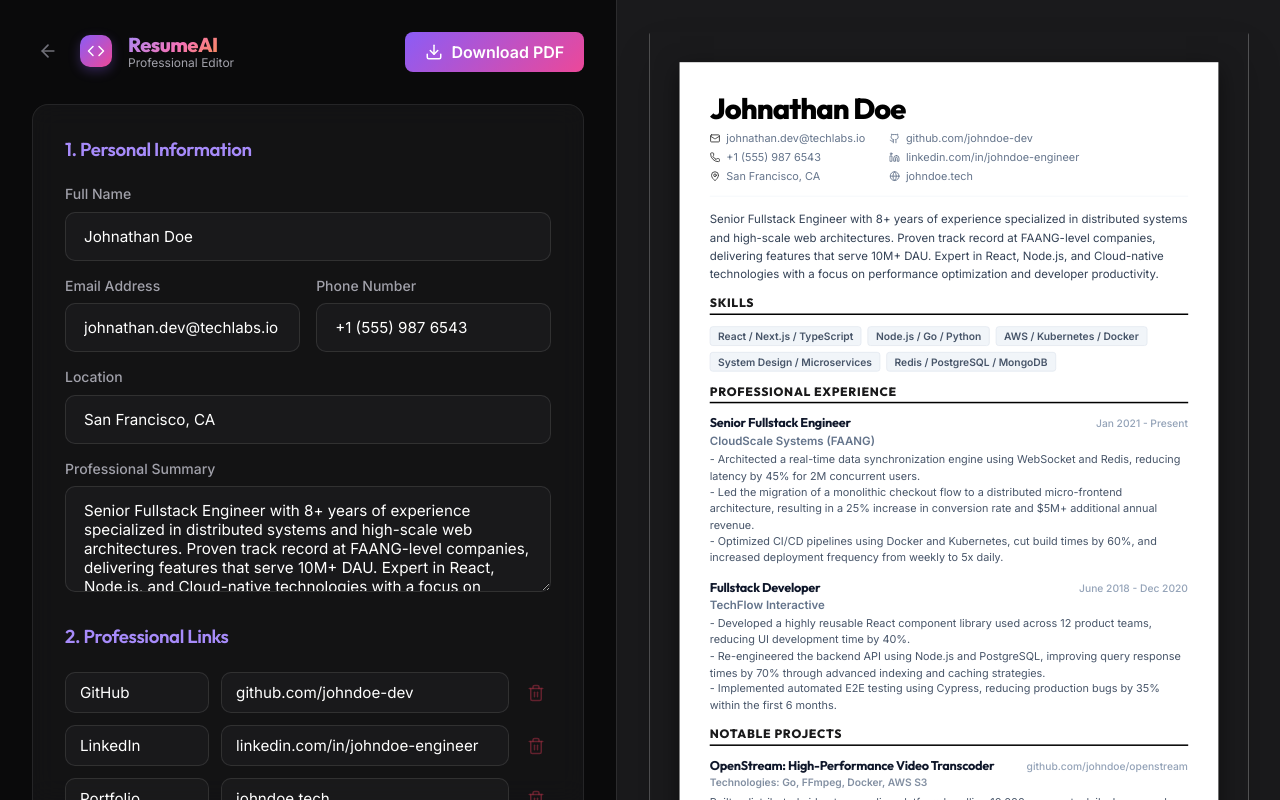
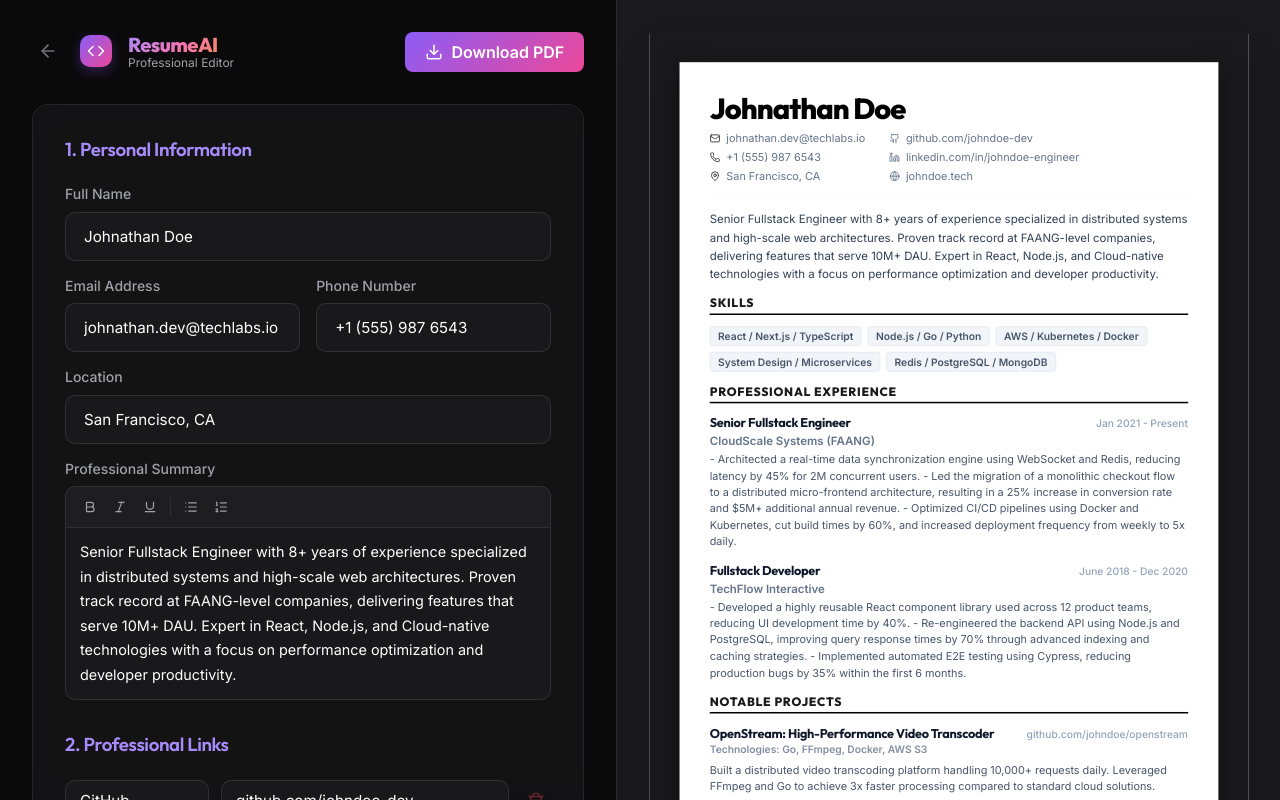
Before and after one commit to lyanh135531/my-cv, a React (Vite) app: page / in a window 1280 px wide. Both pictures are taken after a click on the button "Get Started". Built offline with nearby package versions, Linux system fonts and the light colour scheme.

Commit message:
feat: Implement RichTextEditor, CV section forms with AI description optimization, and a new Silicon Valley CV template.

```diff
--- a/package.json
+++ b/package.json
@@ -11,6 +11,11 @@
   },
   "dependencies": {
     "@google/generative-ai": "^0.24.1",
+    "@tiptap/extension-placeholder": "^3.20.1",
+    "@tiptap/extension-underline": "^3.20.1",
+    "@tiptap/pm": "^3.20.1",
+    "@tiptap/react": "^3.20.1",
+    "@tiptap/starter-kit": "^3.20.1",
     "framer-motion": "^12.35.1",
     "lucide-react": "^0.577.0",
     "react": "^19.2.0",
@@ -23,6 +28,7 @@
     "@types/node": "^24.10.1",
     "@types/react": "^19.2.7",
     "@types/react-dom": "^19.2.3",
+    "@vercel/node": "^5.6.15",
     "@vitejs/plugin-react": "^5.1.1",
     "eslint": "^9.39.1",
     "eslint-plugin-react-hooks": "^7.0.1",
--- a/src/components/editor/ExperienceForm.tsx
+++ b/src/components/editor/ExperienceForm.tsx
@@ -3,6 +3,7 @@ import { Plus, Trash2, Wand2, Loader2 } from 'lucide-react';
 import { motion, AnimatePresence } from 'framer-motion';
 import { optimizeExperienceDescription } from '../../store/aiService';
 import { useState } from 'react';
+import RichTextEditor from '../ui/RichTextEditor';
 import './FormInputs.css';
 
 const ExperienceForm = () => {
@@ -112,12 +113,11 @@ const ExperienceForm = () => {
                           <span>{loadingId === exp.id ? 'Optimizing...' : 'AI Enhance'}</span>
                       </button>
                   </div>
-                  <textarea
-                    className="glass-input"
-                    rows={5}
+                  <RichTextEditor
+                    value={exp.description}
+                    onChange={(val) => updateExperience(exp.id, { description: val })}
                     placeholder="- Led cross-functional team...&#10;- Improved performance by..."
-                    value={exp.description}
-                    onChange={(e) => updateExperience(exp.id, { description: e.target.value })}
+                    minHeight="130px"
                   />
                 </div>
               </div>
--- a/src/components/editor/PersonalInfoForm.tsx
+++ b/src/components/editor/PersonalInfoForm.tsx
@@ -1,4 +1,5 @@
 import { useCVStore } from '../../store/useCVStore';
+import RichTextEditor from '../ui/RichTextEditor';
 import './FormInputs.css';
 
 const PersonalInfoForm = () => {
@@ -54,13 +55,11 @@ const PersonalInfoForm = () => {
         </div>
         <div className="form-group span-2">
           <label htmlFor="summary">Professional Summary</label>
-          <textarea
-            id="summary"
-            className="glass-input"
-            rows={4}
+          <RichTextEditor
+            value={personalInfo.summary}
+            onChange={(val) => updatePersonalInfo({ summary: val })}
             placeholder="Briefly describe your career goals and highlights..."
-            value={personalInfo.summary}
-            onChange={(e) => updatePersonalInfo({ summary: e.target.value })}
+            minHeight="110px"
           />
         </div>
       </div>
--- a/src/components/editor/ProjectsForm.tsx
+++ b/src/components/editor/ProjectsForm.tsx
@@ -3,6 +3,7 @@ import { Plus, Trash2, Wand2, Loader2 } from 'lucide-react';
 import { motion, AnimatePresence } from 'framer-motion';
 import { optimizeProjectDescription } from '../../store/aiService';
 import { useState } from 'react';
+import RichTextEditor from '../ui/RichTextEditor';
 import './FormInputs.css';
 
 const ProjectsForm = () => {
@@ -101,12 +102,11 @@ const ProjectsForm = () => {
                           <span>{loadingId === project.id ? 'Optimizing...' : 'AI Enhance'}</span>
                       </button>
                   </div>
-                  <textarea
-                    className="glass-input"
-                    rows={4}
+                  <RichTextEditor
+                    value={project.description}
+                    onChange={(val) => updateProject(project.id, { description: val })}
                     placeholder="- Leveraged FFmpeg and Go to achieve 3x faster processing...&#10;- Reduced latency by 40%..."
-                    value={project.description}
-                    onChange={(e) => updateProject(project.id, { description: e.target.value })}
+                    minHeight="110px"
                   />
                 </div>
               </div>
--- a/src/components/preview/CVPreview.css
+++ b/src/components/preview/CVPreview.css
@@ -142,6 +142,36 @@
   line-height: 1.5;
 }
 
+/* Rich text list styles inside preview */
+.cv-item-desc ul,
+.cv-summary ul {
+  padding-left: 1.2rem;
+  list-style-type: disc;
+  margin: 2px 0;
+}
+
+.cv-item-desc ol,
+.cv-summary ol {
+  padding-left: 1.2rem;
+  list-style-type: decimal;
+  margin: 2px 0;
+}
+
+.cv-item-desc li,
+.cv-summary li {
+  margin-bottom: 1px;
+}
+
+.cv-item-desc p,
+.cv-summary p {
+  margin: 0 0 2px 0;
+}
+
+.cv-item-desc p:last-child,
+.cv-summary p:last-child {
+  margin-bottom: 0;
+}
+
 .cv-skills {
   display: flex;
   flex-wrap: wrap;
--- a/src/components/preview/templates/SiliconValley.tsx
+++ b/src/components/preview/templates/SiliconValley.tsx
@@ -61,7 +61,7 @@ const SiliconValley = ({ data }: TemplateProps) => {
 
       {personalInfo.summary && (
         <section className="cv-section">
-          <p className="cv-summary">{personalInfo.summary}</p>
+          <div className="cv-summary" dangerouslySetInnerHTML={{ __html: personalInfo.summary }} />
         </section>
       )}
 
@@ -84,7 +84,7 @@ const SiliconValley = ({ data }: TemplateProps) => {
                 <span className="cv-item-date">{exp.startDate} - {exp.endDate}</span>
               </div>
               <div className="cv-item-subtitle">{exp.company}</div>
-              <div className="cv-item-desc" dangerouslySetInnerHTML={{ __html: exp.description.replace(/\n/g, '<br/>') }}></div>
+              <div className="cv-item-desc" dangerouslySetInnerHTML={{ __html: exp.description }}></div>
             </div>
           ))}
         </div>
@@ -109,7 +109,7 @@ const SiliconValley = ({ data }: TemplateProps) => {
                     Technologies: {project.technologies.join(', ')}
                   </div>
                 )}
-                <div className="cv-item-desc" dangerouslySetInnerHTML={{ __html: project.description.replace(/\n/g, '<br/>') }}></div>
+                <div className="cv-item-desc" dangerouslySetInnerHTML={{ __html: project.description }}></div>
               </div>
             ))}
           </div>
--- /dev/null
+++ b/src/components/ui/RichTextEditor.css
@@ -0,0 +1,122 @@
+/* Rich Text Editor Wrapper */
+.rte-wrapper {
+  padding: 0 !important;
+  overflow: hidden;
+  display: flex;
+  flex-direction: column;
+}
+
+/* Toolbar */
+.rte-toolbar {
+  display: flex;
+  align-items: center;
+  gap: 2px;
+  padding: 6px 10px;
+  border-bottom: 1px solid var(--border-light);
+  background: rgba(255, 255, 255, 0.02);
+  flex-shrink: 0;
+}
+
+.rte-tool-btn {
+  display: flex;
+  align-items: center;
+  justify-content: center;
+  width: 28px;
+  height: 28px;
+  background: transparent;
+  border: 1px solid transparent;
+  border-radius: 6px;
+  color: var(--text-secondary);
+  cursor: pointer;
+  transition: all 0.15s ease;
+  padding: 0;
+  flex-shrink: 0;
+}
+
+.rte-tool-btn:hover {
+  background: rgba(255, 255, 255, 0.08);
+  color: var(--text-primary);
+  border-color: var(--border-light);
+}
+
+.rte-tool-btn.is-active {
+  background: rgba(139, 92, 246, 0.2);
+  color: var(--accent-hover);
+  border-color: rgba(139, 92, 246, 0.35);
+}
+
+.rte-divider {
+  width: 1px;
+  height: 18px;
+  background: var(--border-light);
+  margin: 0 4px;
+}
+
+/* Editor Content Area */
+.rte-editor-content {
+  padding: 12px 14px;
+  outline: none;
+  color: var(--text-primary);
+  font-family: var(--font-body);
+  font-size: 0.9rem;
+  line-height: 1.7;
+  overflow-y: auto;
+}
+
+/* ProseMirror focus */
+.ProseMirror:focus {
+  outline: none;
+}
+
+/* Placeholder */
+.ProseMirror.rte-is-empty:first-child::before {
+  content: attr(data-placeholder);
+  color: var(--text-muted);
+  pointer-events: none;
+  float: left;
+  height: 0;
+}
+
+/* Formatted content inside editor */
+.rte-editor-content ul,
+.ProseMirror ul {
+  padding-left: 1.4rem;
+  list-style-type: disc;
+}
+
+.rte-editor-content ol,
+.ProseMirror ol {
+  padding-left: 1.4rem;
+  list-style-type: decimal;
+}
+
+.rte-editor-content li,
+.ProseMirror li {
+  margin-bottom: 2px;
+}
+
+.rte-editor-content p,
+.ProseMirror p {
+  margin-bottom: 0.3rem;
+}
+
+.rte-editor-content p:last-child,
+.ProseMirror p:last-child {
+  margin-bottom: 0;
+}
+
+.rte-editor-content strong,
+.ProseMirror strong {
+  font-weight: 700;
+  color: var(--text-primary);
+}
+
+.rte-editor-content em,
+.ProseMirror em {
+  font-style: italic;
+}
+
+.rte-editor-content u,
+.ProseMirror u {
+  text-decoration: underline;
+}
--- /dev/null
+++ b/src/components/ui/RichTextEditor.tsx
@@ -0,0 +1,117 @@
+import { useEditor, EditorContent } from '@tiptap/react';
+import StarterKit from '@tiptap/starter-kit';
+import Underline from '@tiptap/extension-underline';
+import Placeholder from '@tiptap/extension-placeholder';
+import { useEffect } from 'react';
+import { Bold, Italic, Underline as UnderlineIcon, List, ListOrdered } from 'lucide-react';
+import './RichTextEditor.css';
+
+interface RichTextEditorProps {
+  value: string;
+  onChange: (value: string) => void;
+  placeholder?: string;
+  minHeight?: string;
+}
+
+const RichTextEditor = ({ value, onChange, placeholder = 'Nhập nội dung...', minHeight = '120px' }: RichTextEditorProps) => {
+  const editor = useEditor({
+    extensions: [
+      StarterKit,
+      Underline,
+      Placeholder.configure({
+        placeholder,
+        emptyEditorClass: 'rte-is-empty',
+      }),
+    ],
+    content: value,
+    onUpdate: ({ editor }) => {
+      const html = editor.getHTML();
+      // Avoid updating with empty paragraph wrapper
+      const isEmpty = editor.isEmpty;
+      onChange(isEmpty ? '' : html);
+    },
+    editorProps: {
+      attributes: {
+        class: 'rte-editor-content',
+        style: `min-height: ${minHeight}`,
+      },
+    },
+  });
+
+  // Sync external value changes (e.g. from AI enhancement)
+  useEffect(() => {
+    if (!editor) return;
+    const currentHtml = editor.getHTML();
+    const incomingIsEmpty = !value || value === '';
+    const currentIsEmpty = editor.isEmpty;
+
+    if (incomingIsEmpty && !currentIsEmpty) {
+      editor.commands.clearContent();
+      return;
+    }
+
+    if (value !== currentHtml) {
+      // Only set if the value is different to avoid cursor jump
+      const { from, to } = editor.state.selection;
+      editor.commands.setContent(value || '', false);
+      try {
+        editor.commands.setTextSelection({ from, to });
+      } catch {
+        // selection out of range after content change — ignore
+      }
+    }
+  }, [value, editor]);
+
+  if (!editor) return null;
+
+  return (
+    <div className="rte-wrapper glass-input">
+      <div className="rte-toolbar">
+        <button
+          type="button"
+          title="Bold (Ctrl+B)"
+          onClick={() => editor.chain().focus().toggleBold().run()}
+          className={`rte-tool-btn ${editor.isActive('bold') ? 'is-active' : ''}`}
+        >
+          <Bold size={14} />
+        </button>
+        <button
+          type="button"
+          title="Italic (Ctrl+I)"
+          onClick={() => editor.chain().focus().toggleItalic().run()}
+          className={`rte-tool-btn ${editor.isActive('italic') ? 'is-active' : ''}`}
+        >
+          <Italic size={14} />
+        </button>
+        <button
+          type="button"
+          title="Underline (Ctrl+U)"
+          onClick={() => editor.chain().focus().toggleUnderline().run()}
+          className={`rte-tool-btn ${editor.isActive('underline') ? 'is-active' : ''}`}
+        >
+          <UnderlineIcon size={14} />
+        </button>
+        <div className="rte-divider" />
+        <button
+          type="button"
+          title="Bullet List"
+          onClick={() => editor.chain().focus().toggleBulletList().run()}
+          className={`rte-tool-btn ${editor.isActive('bulletList') ? 'is-active' : ''}`}
+        >
+          <List size={14} />
+        </button>
+        <button
+          type="button"
+          title="Ordered List"
+          onClick={() => editor.chain().focus().toggleOrderedList().run()}
+          className={`rte-tool-btn ${editor.isActive('orderedList') ? 'is-active' : ''}`}
+        >
+          <ListOrdered size={14} />
+        </button>
+      </div>
+      <EditorContent editor={editor} />
+    </div>
+  );
+};
+
+export default RichTextEditor;
```
Also changed, not shown: api/optimize.ts (+5 -3 lines), 1 other file (tests, documents, lock files or other folders).
